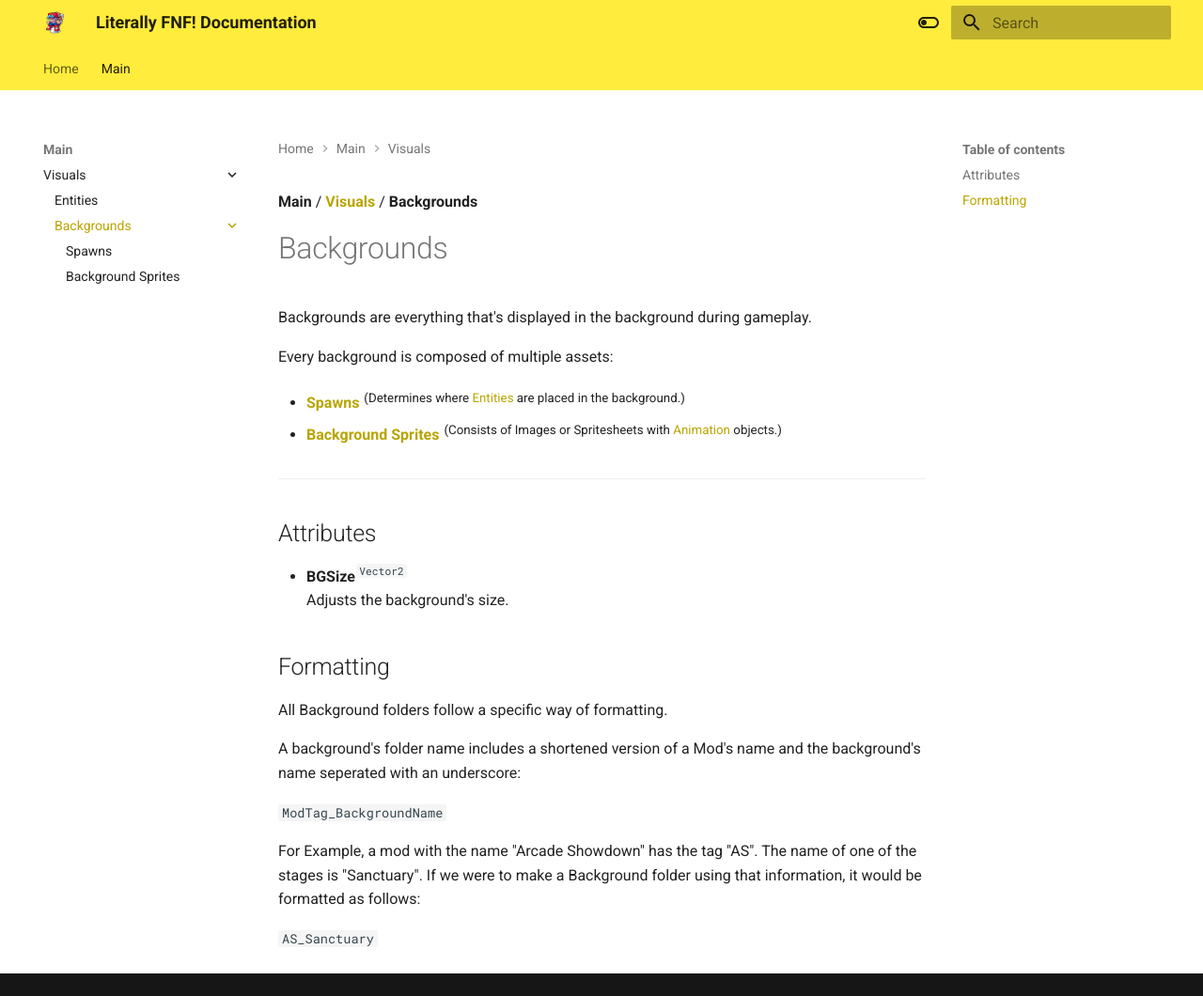
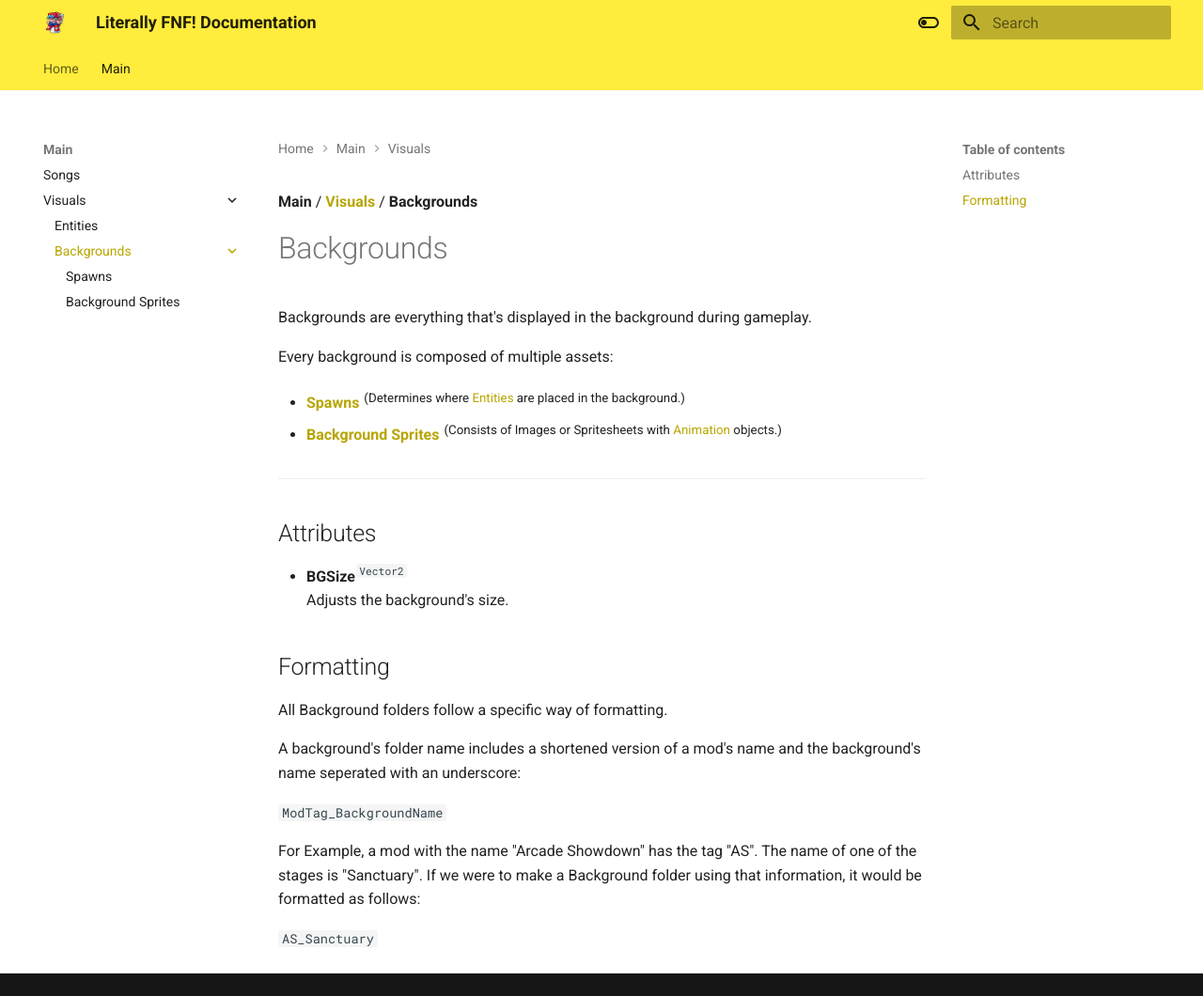
Before and after one commit to toad4085/Literally-FNF-Documentation, an MkDocs documentation site: the page built from docs/main/visuals/backgrounds.md, in a window 1280 px wide and 1060 px high. Shown: the whole window at 94% size. Built offline with MkDocs 1.6.1 and Material for MkDocs 9.7.7, drawn with Linux system fonts in a browser that asks for light colours.

Commit message:
added songs folder + added songs page

```diff
--- a/docs/main/visuals/backgrounds.md
+++ b/docs/main/visuals/backgrounds.md
@@ -20,7 +20,7 @@
 
 All Background folders follow a specific way of formatting.
 
-A background's folder name includes a shortened version of a Mod's name and the background's name seperated with an underscore:
+A background's folder name includes a shortened version of a mod's name and the background's name seperated with an underscore:
 
 ``ModTag_BackgroundName``
 
--- a/mkdocs.yml
+++ b/mkdocs.yml
@@ -38,6 +38,8 @@
 nav:
   - Home: index.md
   - Main:
+    - Songs:
+      - main/songs.md
     - Visuals:
       - main/visuals.md
       - Entities:
```
Also changed, not shown: docs/main/songs.md (added, +3 -0 lines), docs/main/visuals.md (line endings or trailing spaces).
